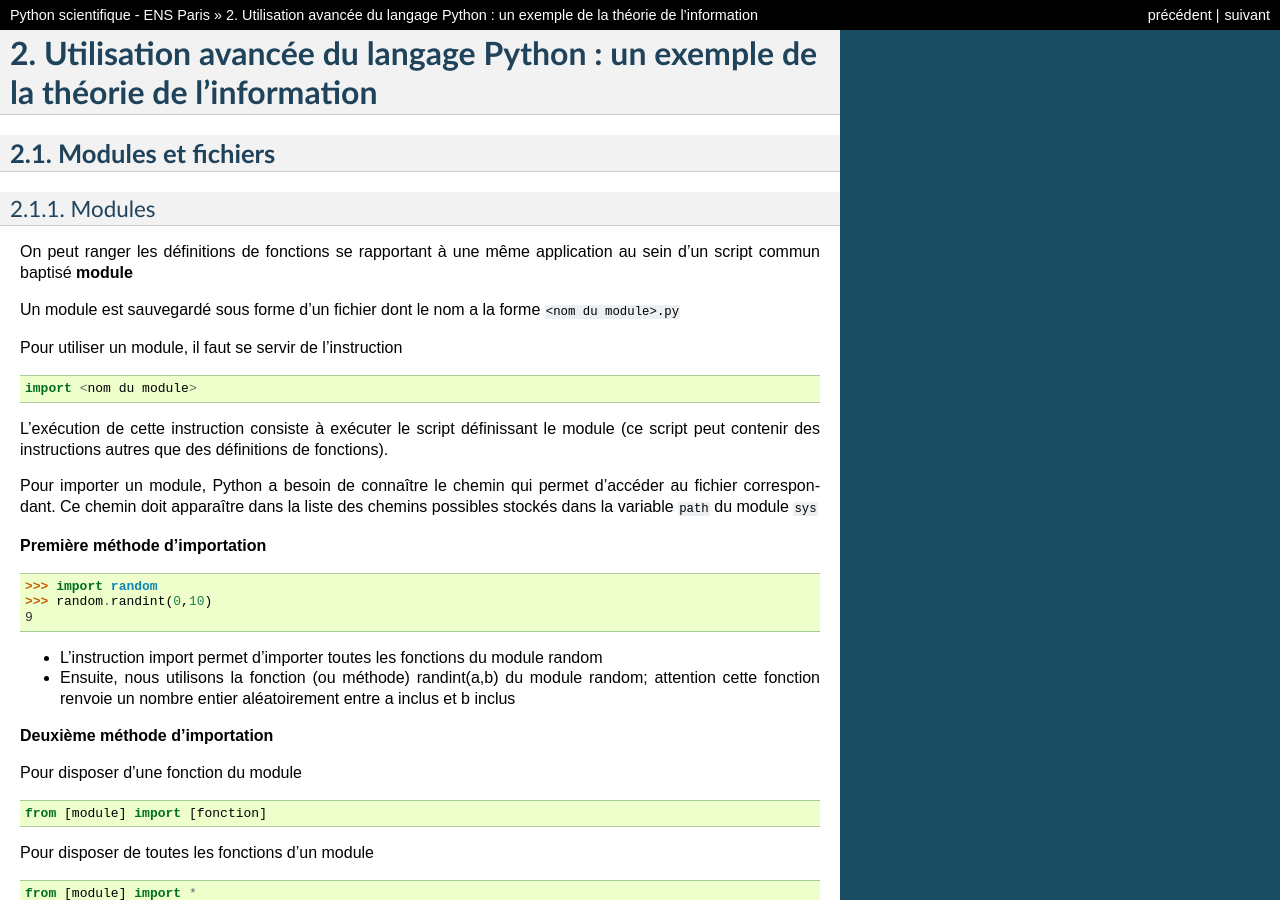
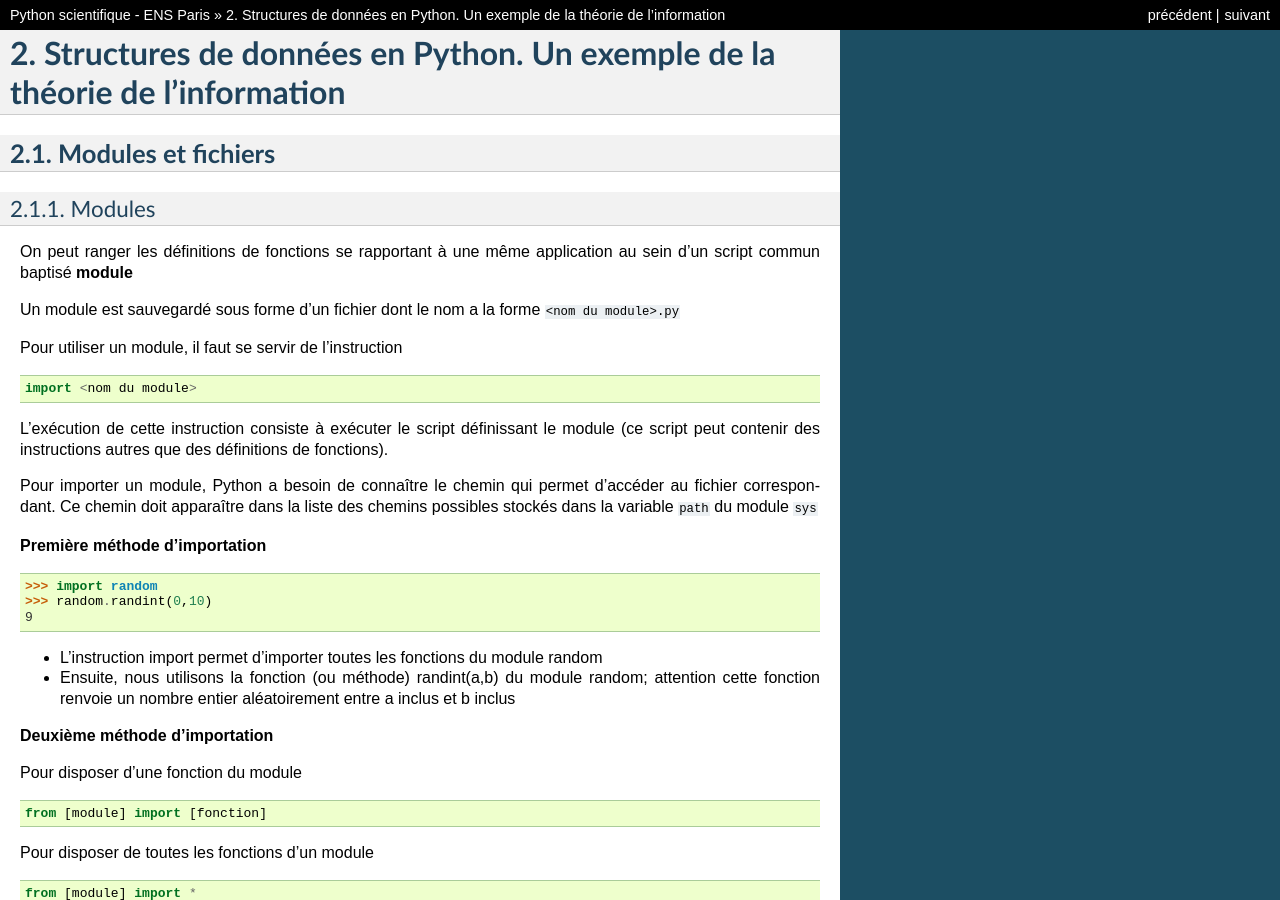
Before and after one commit to python-prepa/python-prepa, a Sphinx documentation site: the page built from ens-python-prepa/source/information_theory.rst, in a window 1280 px wide and 900 px high. Built offline with Sphinx 7.4.7, drawn with Linux system fonts in a browser that asks for light colours; formulas are drawn with MathJax 3; pages that are not in the unit, such as notebooks, are missing from menus; the version number could not be read and is left out; some of the changed text lies outside the part shown.

Commit message:
Update information_theory.rst

```diff
--- a/ens-python-prepa/source/information_theory.rst
+++ b/ens-python-prepa/source/information_theory.rst
@@ -1,5 +1,5 @@
-Utilisation avancée du langage Python : un exemple de la théorie de l'information
-========================================================
+Structures de données en Python. Un exemple de la théorie de l'information
+==========================================================================
 
 Modules et fichiers
 -------------------
```
Also changed, not shown: other parts of ens-python-prepa/source/information_theory.rst (+1 -1 lines).
